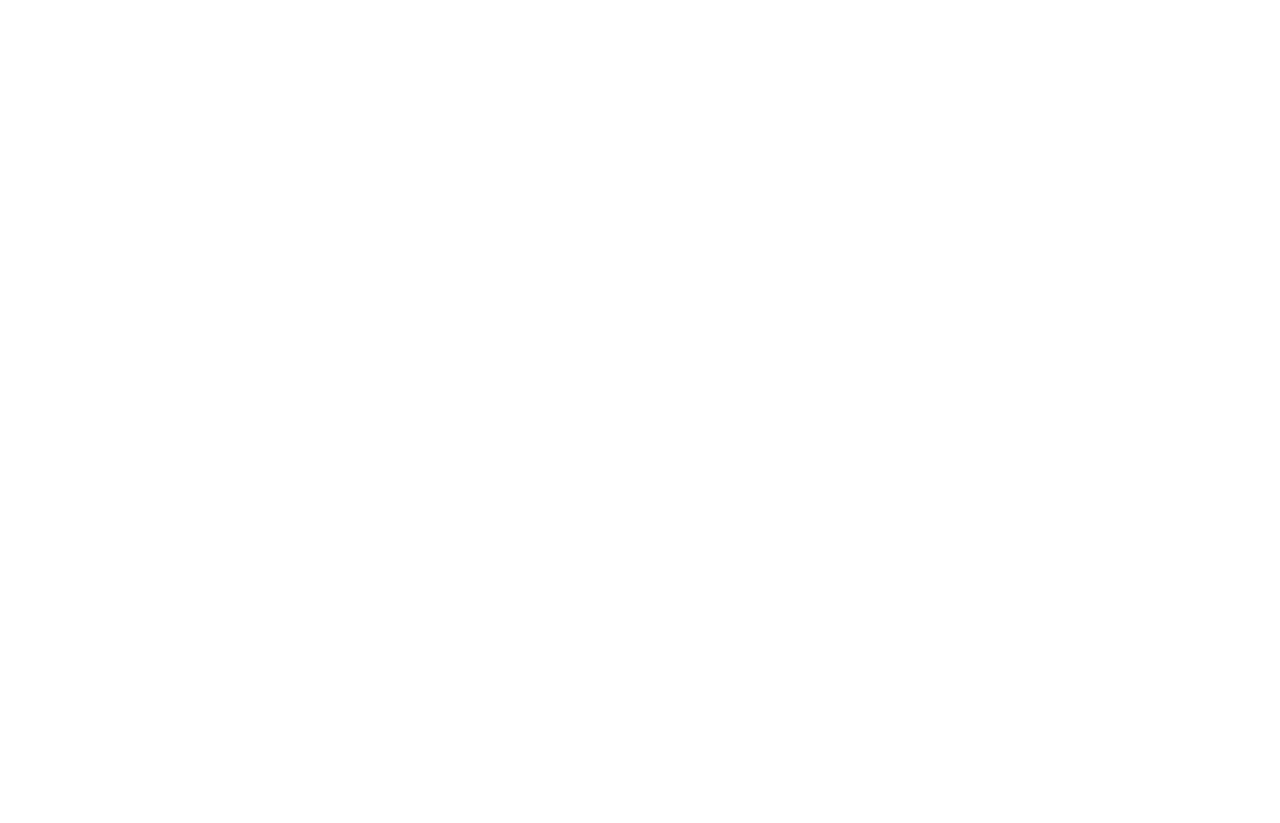
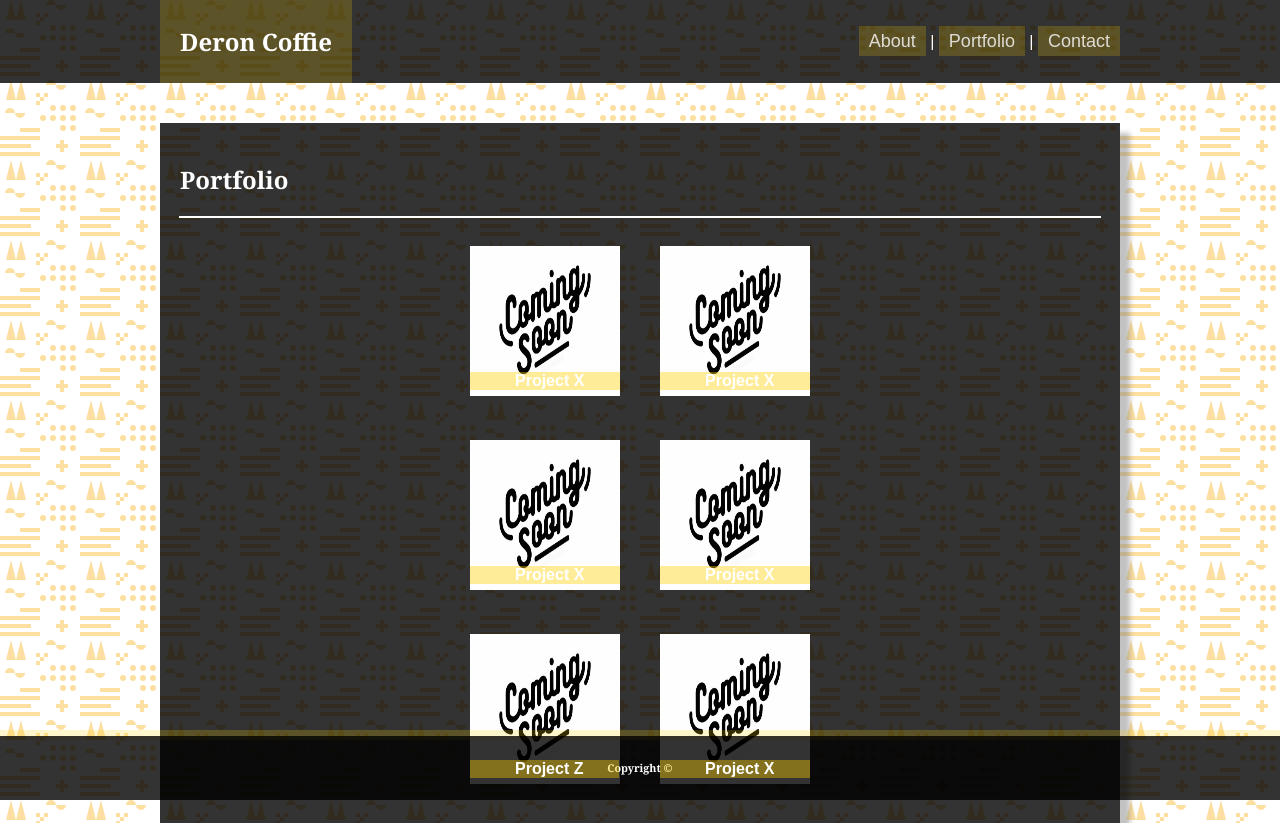
Before and after one commit to drinkcoffee101/Basic-Portfolio, a plain HTML site: page assets/portfolio.html in a window 1280 px wide. Before the commit the page ends 800 px from the top, so only its background shows below. Drawn offline with Linux system fonts and the light colour scheme.

Commit message:
99% done. Add comments. Ask about overflow condtions for the portfolio page

```diff
--- a/assets/contact.html
+++ b/assets/contact.html
@@ -0,0 +1,47 @@
+<!DOCTYPE html>
+<html lang="en">
+<head>
+    <meta charset="UTF-8">
+    <meta name="viewport" content="width=device-width, initial-scale=1.0">
+    <meta http-equiv="X-UA-Compatible" content="ie=edge">
+    <link rel="stylesheet" type="text/css" href="css/style.css">
+    <title>Contact</title>
+</head>
+<body>
+    <div class="navBorder">
+            <nav>
+            <h1 class="myName">Deron Coffie</h1>
+                <div class="navBar">
+                    <a href="index.html">About</a> |
+                    <a href="portfolio.html">Portfolio</a> |
+                    <a href="contact.html">Contact</a>
+                </div>
+            </nav>
+    </div>
+
+    <section class="contactSection">
+            <h1>Contact</h1>
+            <hr color="white" width="920px">
+            <div class="forumArea">
+                <form action="/contact_page.php">
+                    Name<br>
+                    <input type="text" name="name" value="John Smith">
+                    <br>
+                    Email<br>
+                    <input type="email" name="email" value="example@gmail.com">
+                    <br>
+                    <p class="message" style="line-height: 12px">Message</p>
+                    <textarea rows="10" cols="121.5" name="message" form="usrform"></textarea>
+                    <br>
+            </div>
+                    <input class="submitButton" type="submit" value="Submit">
+                </form>
+    </section>
+
+    <div class="bottomBar"><p style="visibility: hidden">#</p></div>
+    <footer>
+        <h6>Copyright &copy;</h6>
+    </footer>
+</body>
+</body>
+</html>
--- a/assets/css/style.css
+++ b/assets/css/style.css
@@ -5,8 +5,8 @@ body {
     margin: 0px auto;
 }
 
-h1, h4 {
-    font-family: 'Georgia', Times, Times New Roman, serif;
+h1, h6 {
+    font-family: 'Georgia', Times, 'Times New Roman', serif;
 }
 
 p {
@@ -19,14 +19,28 @@ a:link, a:visited {
     font-size: 18px;
     background-color:  rgba(255, 208, 0, 0.2);
     border: none;
-    color: rgba(255, 255, 255, 0.6);
+    color: rgba(255, 255, 255, 0.8);
     padding: 5px 10px;
-    -webkit-transition-duration: 0.4s;
-    transition-duration: 0.4s;
+    transition: 0.4s;
 }
 
 /*css for nav menu buttons*/
 a:hover, a:active {
+    background-color:  rgba(255, 208, 0, 0.6);
+}
+
+.submitButton {
+    margin-left: 20px;
+    text-decoration: none;
+    font-size: 18px;
+    background-color:  rgba(255, 208, 0, 0.2);
+    border: none;
+    color: rgba(255, 255, 255, 0.8);
+    padding: 5px 10px;
+    transition: 0.4s;
+}
+
+.submitButton:hover {
     background-color:  rgba(255, 208, 0, 0.6);
 }
 
@@ -60,6 +74,16 @@ section {
 
 }
 
+.contactSection {
+    height: 500px;
+}
+
+/*might want to adjust based on number of projects*/
+.portfolioSection {
+    height: 700px;
+    overflow: hidden;
+}
+
 section > img {
     object-fit: cover;
     position: relative;
@@ -67,6 +91,8 @@ section > img {
     top: -180px;
     left: 20px;
 }
+
+
 
 .section1 {
     float: left;
@@ -130,3 +156,60 @@ footer {
     width: 100%;
     height: 10px;
 }
+
+/*css for the forum area on the contact page*/
+.forumArea {
+    padding-left: 20px;
+    padding-top: 10px;
+    line-height: 36px;
+}
+
+form > input {
+    width: 920px;
+    height: 30px;
+}
+
+.projectContainer {
+    display: flex;
+    flex-wrap: wrap;
+    justify-content: center;
+    padding: 0 30%;
+}
+
+.projectContainer > div {
+    object-fit: contain;
+    margin: 20px;
+}
+
+.imgText {
+    position: absolute;
+    z-index: 999;
+    background-color:  rgba(255, 208, 0, 0.4);
+    margin: 0 auto;
+    padding-left: 45px;
+    padding-right: 35.5px;
+    text-align: center;
+    top: 35.6%
+}
+
+.imgText1 {
+    position: absolute;
+    z-index: 998;
+    background-color:  rgba(255, 208, 0, 0.4);
+    margin: 0 auto;
+    padding-left: 45px;
+    padding-right: 35.5px;
+    text-align: center;
+    top: 63.3%;
+}
+
+.imgText2 {
+    position: absolute;
+    z-index: 997;
+    background-color:  rgba(255, 208, 0, 0.4);
+    margin: 0 auto;
+    padding-left: 45px;
+    padding-right: 35.5px;
+    text-align: center;
+    top: 91%;
+}
--- a/assets/portfolio.html
+++ b/assets/portfolio.html
@@ -0,0 +1,40 @@
+<!DOCTYPE html>
+<html lang="en">
+<head>
+    <meta charset="UTF-8">
+    <meta name="viewport" content="width=device-width, initial-scale=1.0">
+    <meta http-equiv="X-UA-Compatible" content="ie=edge">
+    <link rel="stylesheet" type="text/css" href="css/style.css">
+    <title>Portfolio</title>
+</head>
+<body>
+    <div class="navBorder">
+            <nav>
+            <h1 class="myName">Deron Coffie</h1>
+                <div class="navBar">
+                    <a href="index.html">About</a> |
+                    <a href="portfolio.html">Portfolio</a> |
+                    <a href="contact.html">Contact</a>
+                </div>
+            </nav>
+    </div>
+
+    <section class="portfolioSection">
+            <h1>Portfolio</h1>
+            <hr color="white" width="920px">
+            <div class="projectContainer">
+                <div><img src="images/coming soon.jpg" alt="coming soon" width="150px" height="150px"><h4 class="imgText">Project X</h4></div>
+                <div><img src="images/coming soon.jpg" alt="coming soon" width="150px" height="150px"><h4 class="imgText">Project X</h4></div>
+                <div><img src="images/coming soon.jpg" alt="coming soon" width="150px" height="150px"><h4 class="imgText1">Project X</h4></div>
+                <div><img src="images/coming soon.jpg" alt="coming soon" width="150px" height="150px"><h4 class="imgText1">Project X</h4></div>
+                <div><img src="images/coming soon.jpg" alt="coming soon" width="150px" height="150px"><h4 class="imgText2">Project Z</h4></div>
+                <div><img src="images/coming soon.jpg" alt="coming soon" width="150px" height="150px"><h4 class="imgText2">Project X</h4></div>
+            </div>
+    </section>
+
+    <div class="bottomBar"><p style="visibility: hidden">#</p></div>
+    <footer>
+        <h6>Copyright &copy;</h6>
+    </footer>
+</body>
+</html>
```
Also changed, not shown: assets/index.html (+9 -9 lines).
